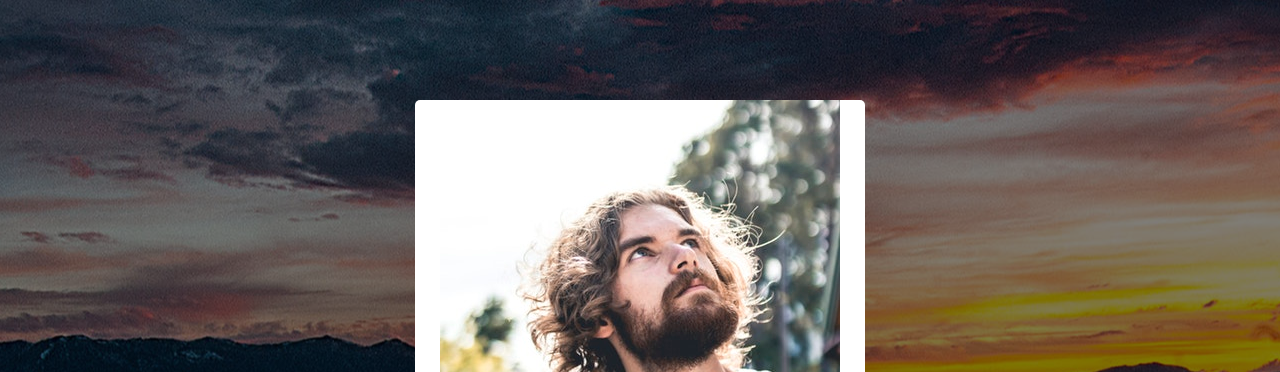
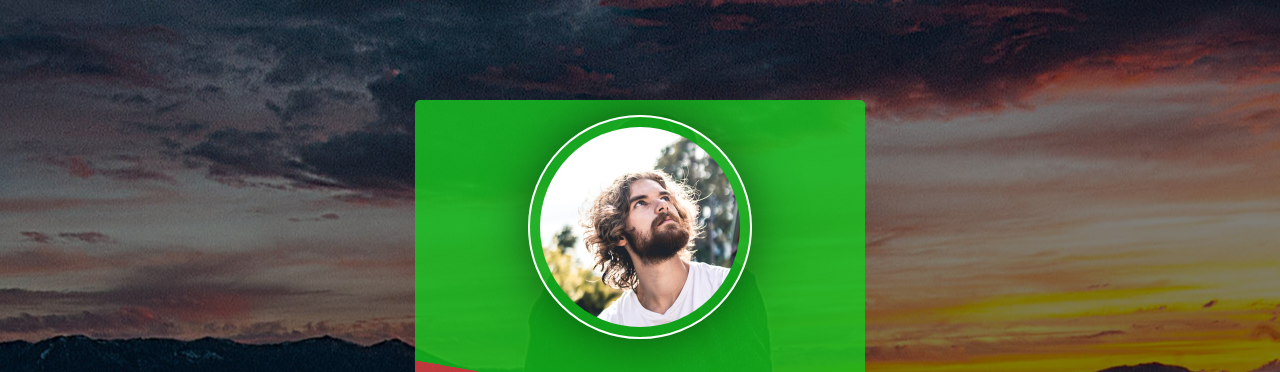
Before and after one commit to tod619/invisibleCard, a plain HTML site: page index.html in a window 1280 px wide. Shown: the top 372 px of the page. Drawn offline with Linux system fonts and the light colour scheme.

Commit message:
Styled the card image and added a graident background color to the card in style.css

```diff
--- a/styles/style.css
+++ b/styles/style.css
@@ -33,13 +33,30 @@ font-family: 'Source Code Pro', monospace; */
   box-shadow: 0 0 30px #fff;
 }
 
+/* Card */
 .card {
   height: 100%;
   width: 100%;
-  background-color: #fff;
+  background: linear-gradient(
+    190deg,
+    rgba(21, 199, 30, 0.8) 50%,
+    rgba(233, 67, 67, 0.8) 0
+  );
   border-radius: inherit;
   display: flex;
   flex-direction: column;
   align-items: center;
   justify-content: space-between;
 }
+
+/* Card Image */
+.card-img {
+  width: 200px;
+  height: 200px;
+  border-radius: 50%;
+  object-fit: cover;
+  margin-top: 15px;
+  border: 2px solid #fff;
+  padding: 10px;
+  box-shadow: 0 0 50px rgba(0, 0, 0, 0.5);
+}
```
